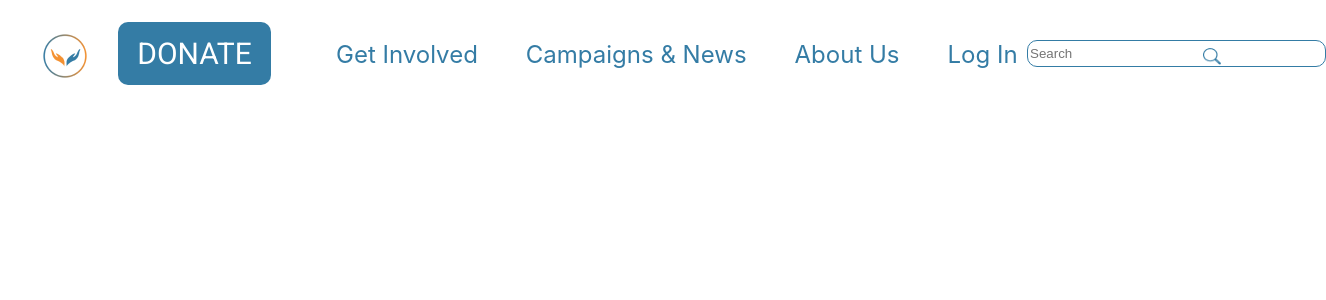
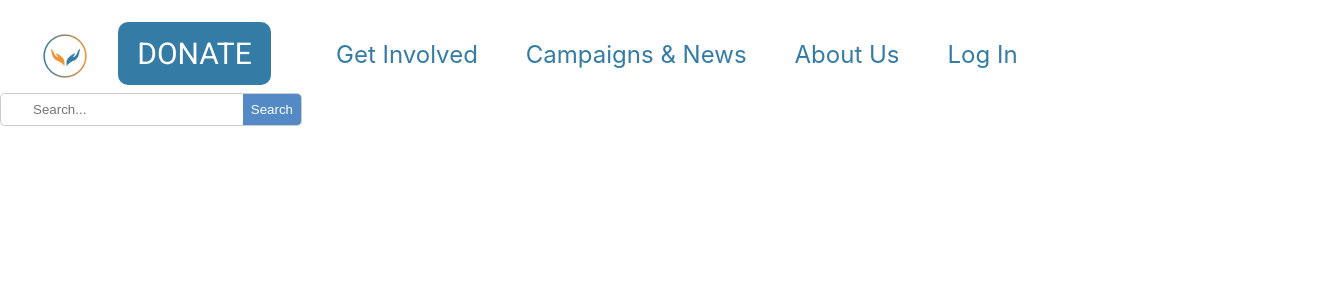
Before and after one commit to Dilekcn/charity, a React (Create React App) app: page / in a window 1280 px wide. Shown: the top 300 px of the page, 1326 px wide, since content can reach past the window. Built offline with nearby package versions, Linux system fonts and the light colour scheme.

Commit message:
added search bar

```diff
--- a/src/components/Header/Header.css
+++ b/src/components/Header/Header.css
@@ -55,28 +55,48 @@ a {
 	font-weight: 400;
 }
 
-#searchbar {
-	position: absolute;
-	width: 299px;
-	height: 27px;
-	left: 1027px;
-	top: 40px;
-	background: #ffffff;
-	border: 1px solid #347ca5;
-	box-sizing: border-box;
-	border-radius: 10px;
-	color: #347ca5;
+.searchContainer {
+	display: grid;
+	grid-template-columns: 1.5rem 4fr 1fr;
+	width: 300px;
+	border: 1px solid #ccc;
+	border-radius: 5px;
+	overflow: hidden;
 }
 
-#search-icon {
-	position: absolute;
-	left: 93.97%;
-	right: 2.87%;
-	top: 6%;
-	bottom: 97.32%;
-	background: #ffffff;
-	border: 0px #347ca5;
-	box-sizing: border-box;
-	width: 17.91px;
-	height: 17.32px;
+.searchContainer:focus-within i {
+	display: none;
 }
+
+.searchContainer:focus-within .searchBox {
+	grid-column: 1/4;
+}
+
+.searchContainer:focus-within .searchBox::placeholder {
+	color: transparent;
+}
+
+.searchIcon {
+	padding: 0.5rem;
+	grid-row: 1;
+	grid-column: 1/2;
+	z-index: 2;
+}
+
+.searchBox {
+	border: 0;
+	padding: 0.5rem;
+	grid-column: 2/4;
+	grid-row: 1;
+	outline: none;
+}
+
+.searchButton {
+	background: #538ac5;
+	border: 0;
+	color: white;
+	padding: 0.5rem;
+	border-radius: 0;
+	grid-column: 4/5;
+	grid-row: 1;
+}
--- a/src/components/Header/Header.js
+++ b/src/components/Header/Header.js
@@ -26,8 +26,16 @@ const Header = () => {
 					</li>
 				</ul>
 			</nav>
-			<input type="text" placeholder="Search" id="searchbar" />
-			<img id="search-icon" src={search} alt="logo" />
+			<div class="searchContainer">
+				<i class="fa fa-search searchIcon"></i>
+				<input
+					class="searchBox"
+					type="search"
+					name="search"
+					placeholder="Search..."
+				/>
+				<input type="submit" value="Search" class="searchButton" />
+			</div>
 		</div>
 	);
 };
```
